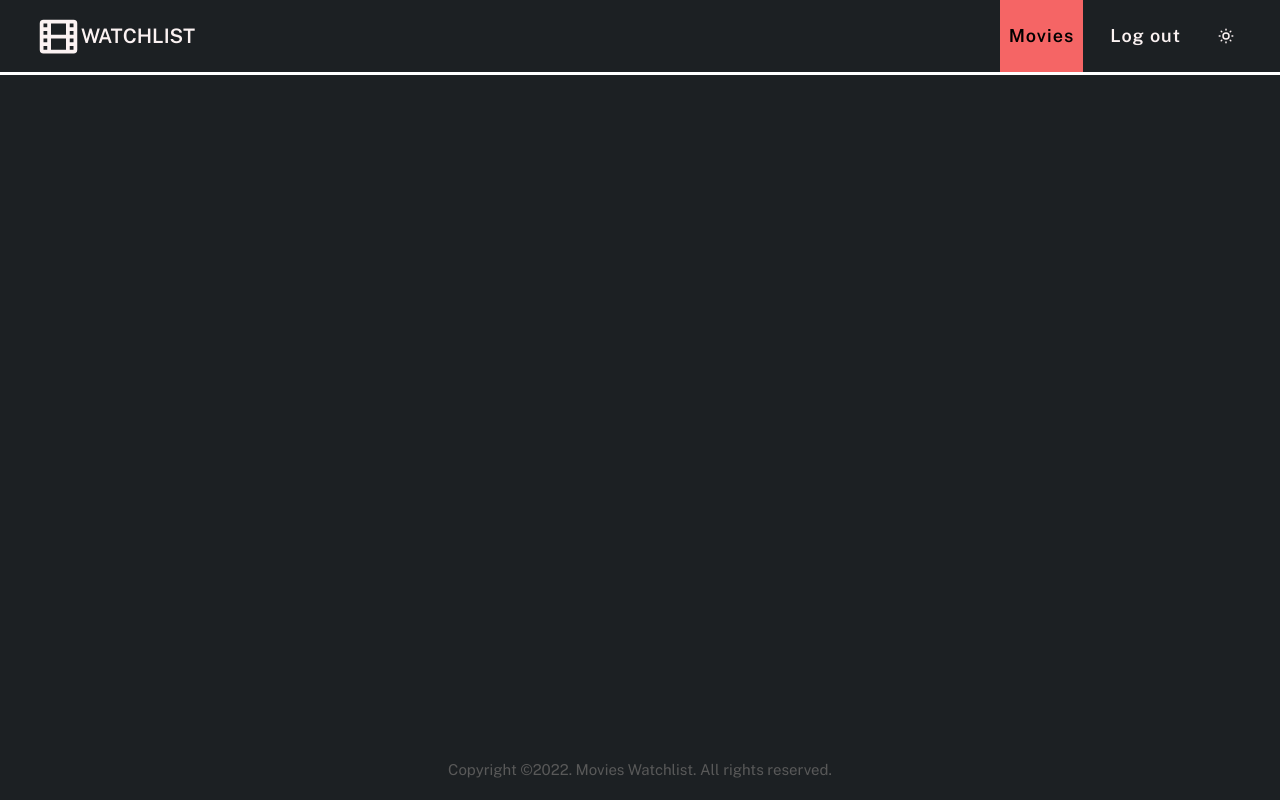
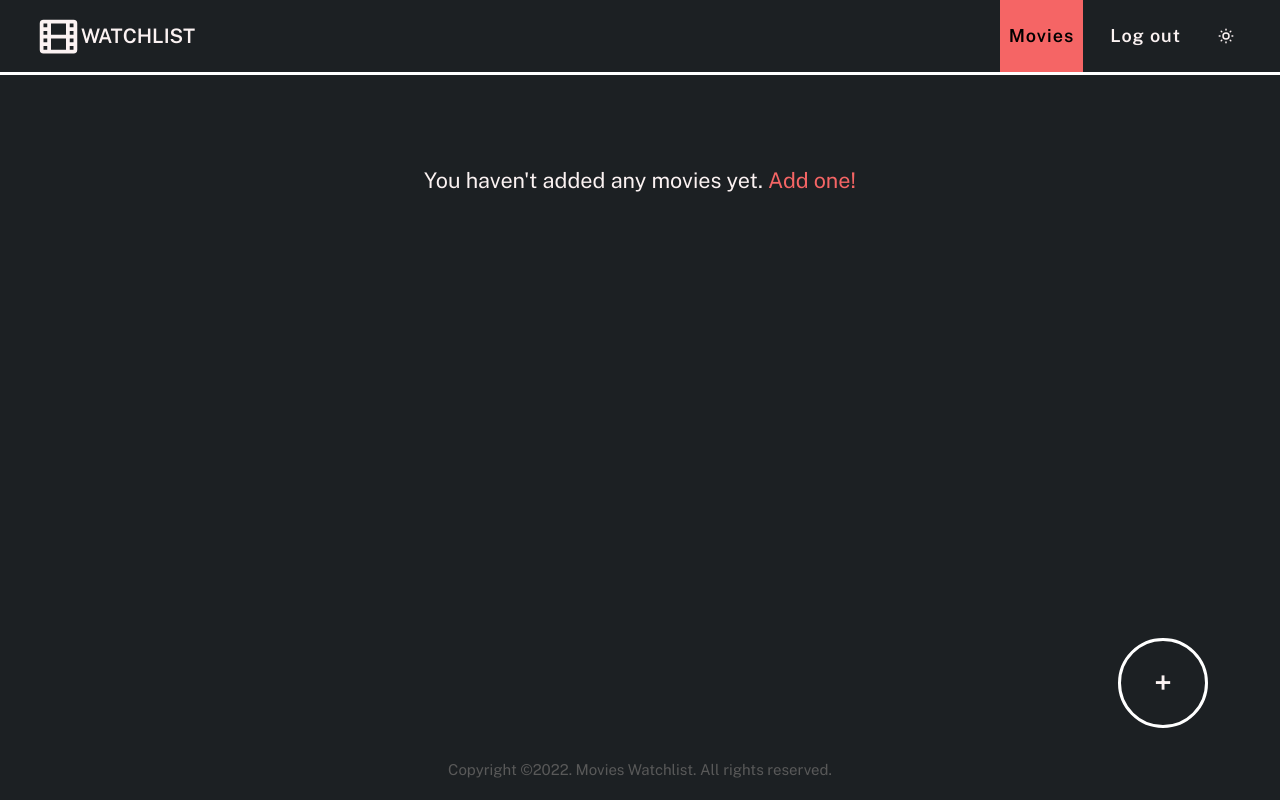
Before and after one commit to manujelko/movie-watchlist, a Flask app: page / in a window 1280 px wide. Run offline with Flask 2, Linux system fonts and the light colour scheme; the visitor is signed in with stand-in values (Sample User, id 1); data that the repository does not hold is empty.

Commit message:
Displaying a table of all movies

```diff
--- a/movie_library/routes.py
+++ b/movie_library/routes.py
@@ -20,7 +20,9 @@ pages = Blueprint(
 
 @pages.route("/")
 def index():
-    return render_template("index.html", title="Movie Watchlist")
+    movie_data = current_app.db.movie.find({})
+    movies = [Movie(**movie) for movie in movie_data]
+    return render_template("index.html", title="Movie Watchlist", movies_data=movies)
 
 
 @pages.route("/add/", methods=["GET", "POST"])
--- /dev/null
+++ b/movie_library/static/css/movies.css
@@ -0,0 +1,70 @@
+.button--add {
+    display: flex;
+    position: absolute;
+    bottom: 4rem;
+    right: 2rem;
+    height: 5rem;
+    width: 5rem;
+    border: var(--border);
+    border-radius: 50%;
+    color: var(--text-dark);
+    text-decoration: none;
+    font-weight: 600;
+    font-size: 1.75rem;
+    align-items: center;
+    justify-content: center;
+}
+
+@media screen and (min-width: 50em) {
+    .button--add {
+        right: 3rem;
+    }
+}
+
+@media screen and (min-width: 80em) {
+    .button--add {
+        right: 4rem;
+    }
+}
+
+.button--add:hover {
+    color: var(--text);
+    background-color: var(--accent-colour);
+}
+
+.table {
+    max-width: 50rem;
+    width: 100%;
+    margin: 0 auto;
+    border-spacing: 0;
+}
+
+.table__cell {
+    text-align: left;
+    padding: 0.5rem 1rem;
+    border-bottom: var(--border);
+}
+
+.table__movieTitle {
+    font-weight: 600;
+}
+
+.table__movieDirector {
+    font-size: 0.85em;
+}
+
+.table__link {
+    color: inherit;
+    text-decoration: none;
+}
+
+.table__link:hover {
+    text-decoration: underline;
+    text-decoration-color: var(--accent-colour);
+}
+
+.table__empty {
+    display: block;
+    text-align: center;
+    font-size: 1.2rem;
+}
--- a/movie_library/templates/index.html
+++ b/movie_library/templates/index.html
@@ -1 +1,41 @@
 {% extends "layout.html" %}
+
+{% block head_content %}
+    <link rel="stylesheet" href="{{ url_for('static', filename='css/movies.css') }}">
+{% endblock %}
+
+{% block main_content %}
+    {% if movies_data %}
+        <table class="table">
+            <colgroup>
+                <col style="width: 60%">
+                <col style="width: 25%">
+                <col style="width: 15%">
+            </colgroup>
+
+            <thead>
+                <th class="table__cell table__cell--header">Title</th>
+                <th class="table__cell table__cell--header">Release Date</th>
+                <th class="table__cell table__cell--header"></th>
+            </thead>
+            <tbody>
+                {% for movie in movies_data %}
+                    <tr>
+                        <td class="table__cell">
+                            <p class="table__movieTitle">{{ movie.title }}</p>
+                            <p class="table__movieDirector">{{ movie.director }}</p>
+                        </td>
+                        <td class="table__cell">{{ movie.year }}</td>
+                        <td class="table__cell"><a href="#" class="table__link">View</a></td>
+                    </tr>
+                {% endfor %}
+            </tbody>
+        </table>
+    {% else %}
+        <p class="table__empty">You haven't added any movies yet. <a href="{{ url_for('pages.add_movie') }}" class="link">Add one!</a></p>
+    {% endif %}
+
+    <a href="{{ url_for('pages.add_movie') }}" class="button button--add">
+        <span>+</span>
+    </a>
+{% endblock %}
```
